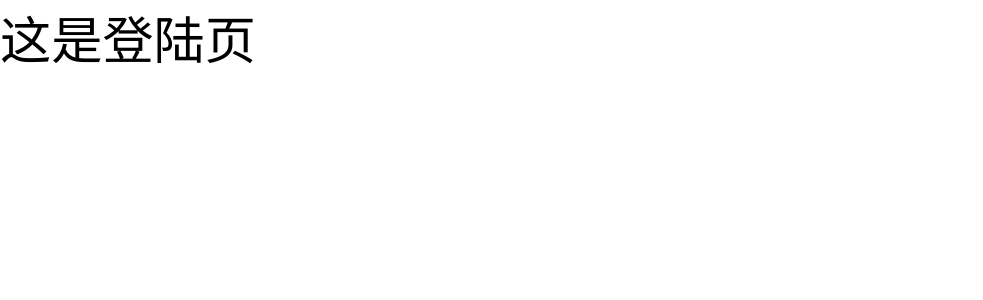
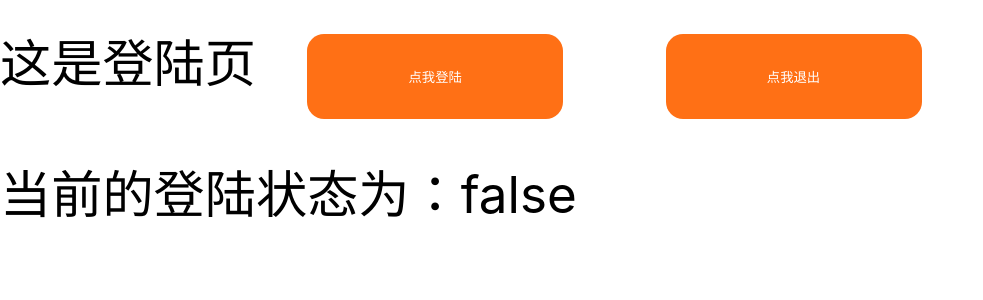
Before and after one commit to nolongthing/react-family-bucket, a React (Create React App) app: page /login in a window 1280 px wide. Shown: the top 300 px of the page, without its empty margins (0-983 px from the left). Built offline with nearby package versions, Linux system fonts and the light colour scheme.

Commit message:
添加redux

```diff
--- a/package.json
+++ b/package.json
@@ -32,5 +32,8 @@
       "last 1 firefox version",
       "last 1 safari version"
     ]
+  },
+  "devDependencies": {
+    "redux": "^4.0.5"
   }
 }
--- a/src/index.js
+++ b/src/index.js
@@ -3,6 +3,8 @@ import ReactDOM from 'react-dom';
 import './index.css';
 import App from './App';
 import * as serviceWorker from './serviceWorker';
+
+import './redux/index';
 
 ReactDOM.render(<App />, document.getElementById('root'));
 
--- a/src/pages/login/index.js
+++ b/src/pages/login/index.js
@@ -1,9 +1,34 @@
-import React from 'react'
+import React, { useState } from 'react';
+import { withRouter } from 'react-router-dom';
+import styles from './login.module.scss';
+import stores from '../../redux/index';
 
-export default function Login() {
+
+function Login(props) {
+    const { Actions, store } = stores;
+    const [state, setState] = useState(store.getState());
+
+    function handleLogin() {
+        console.log(props);
+        Actions.getLoginAction();
+        setState(store.getState());
+        props.history.goBack();
+    }
+
+    function handleLogout() {
+        Actions.getLogoutAction();
+        setState(store.getState());
+    }
+
     return (
         <div>
             这是登陆页
+            <button onClick={handleLogin} className={styles['btn']}>点我登陆</button>
+            <button onClick={handleLogout} className={styles['btn']}>点我退出</button>
+            <div>
+                当前的登陆状态为：{`${state}`}
+            </div>
         </div>
     )
 }
+export default withRouter(Login);
--- /dev/null
+++ b/src/pages/login/login.module.scss
@@ -0,0 +1,14 @@
+.btn{
+    height: 0.5rem;
+    width: 1.5rem;
+    background-color: #ff7015;
+    margin: 0.2rem 0.3rem;
+    border: 1px solid transparent;
+    outline: none;
+    color: #fff;
+    border-radius: 0.1rem;
+    user-select: none;
+    &:active{
+        background-color: #fcbc95;
+    }
+}
--- a/src/pages/sub/components/TgSub/index.js
+++ b/src/pages/sub/components/TgSub/index.js
@@ -1,8 +1,9 @@
 import React from 'react';
 import { withRouter } from 'react-router-dom';
+import stores from '../../../../redux';
 
 function TgSub(props) {
-
+    const { store } = stores;
     function handleLogin() {
         console.log(props);
         props.history.push('/login');
@@ -11,6 +12,7 @@ function TgSub(props) {
         <div>
             这是投顾工作室订阅项
             <button onClick={handleLogin}>点击跳转登陆</button>
+            <div>显示登陆状态：{store.getState() ? '已登录' : '未登录'}</div>
         </div>
     )
 }
--- /dev/null
+++ b/src/redux/action/index.js
@@ -0,0 +1,11 @@
+export function getLoginAction() {
+    return {
+        type: 'login'
+    }
+}
+
+export function getLogoutAction() {
+    return {
+        type:'logout'
+    }
+}
--- /dev/null
+++ b/src/redux/index.js
@@ -0,0 +1,20 @@
+import { createStore, bindActionCreators } from 'redux';
+import * as getActions from './action/index';
+
+function reducer(state, action) {
+    if (action.type === 'login') {
+        return true;
+    }
+
+    if(action.type === 'logout'){
+        return false;
+    }
+    return state;
+}
+
+const store = createStore(reducer, false);
+
+export default {
+    Actions:bindActionCreators(getActions, store.dispatch),
+    store
+};
```
Also changed, not shown: 1 other file (tests, documents, lock files or other folders).
